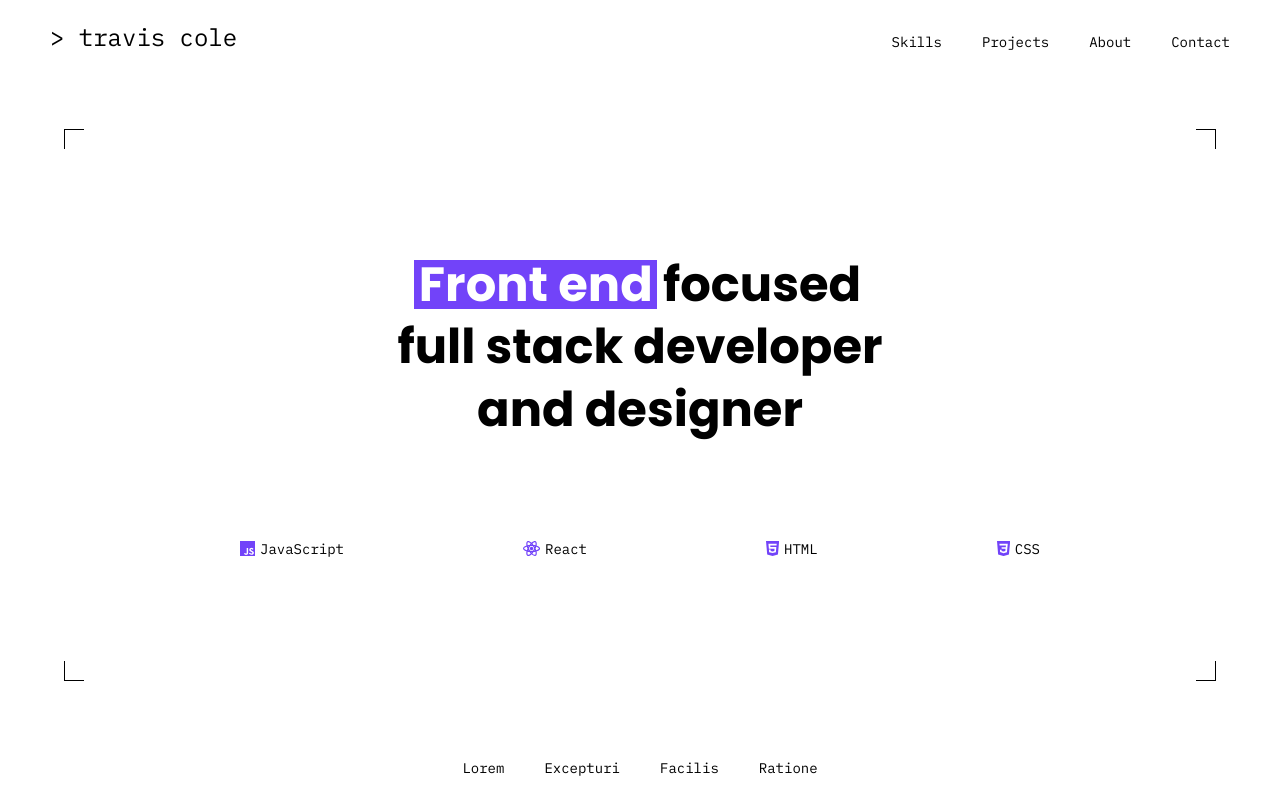
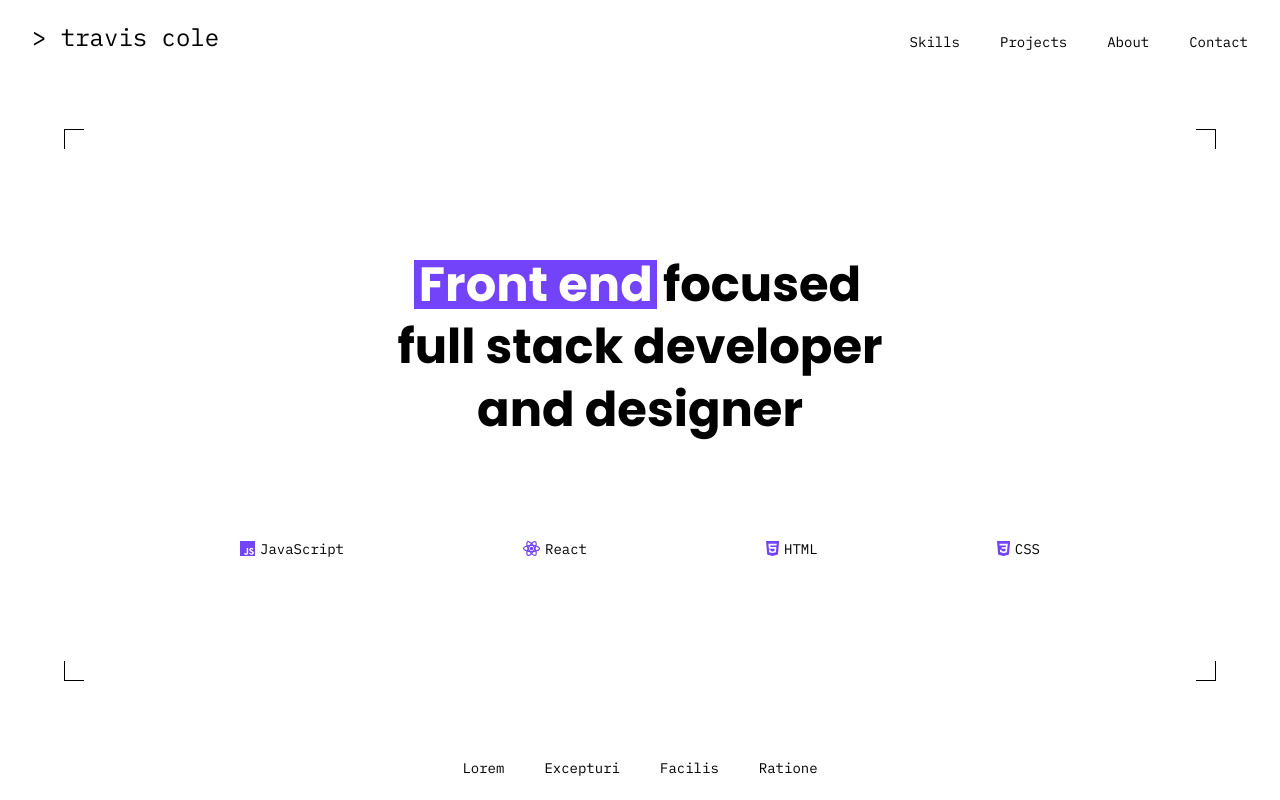
Before and after one commit to iamtraviscole/dev-portfolio, a Next.js app: page / in a window 1280 px wide. Built offline with nearby package versions, Linux system fonts and the light colour scheme.

Commit message:
change to percent width

```diff
--- a/styles/components/Nav.scss
+++ b/styles/components/Nav.scss
@@ -2,7 +2,9 @@
   display: flex;
   justify-content: space-between;
   align-items: flex-end;
-  padding: 25px 50px 0 50px;
+  width: 95%;
+  margin: 0 auto;
+  padding-top: 25px;
 
   &__logo {
     font-size: 24px;
```
